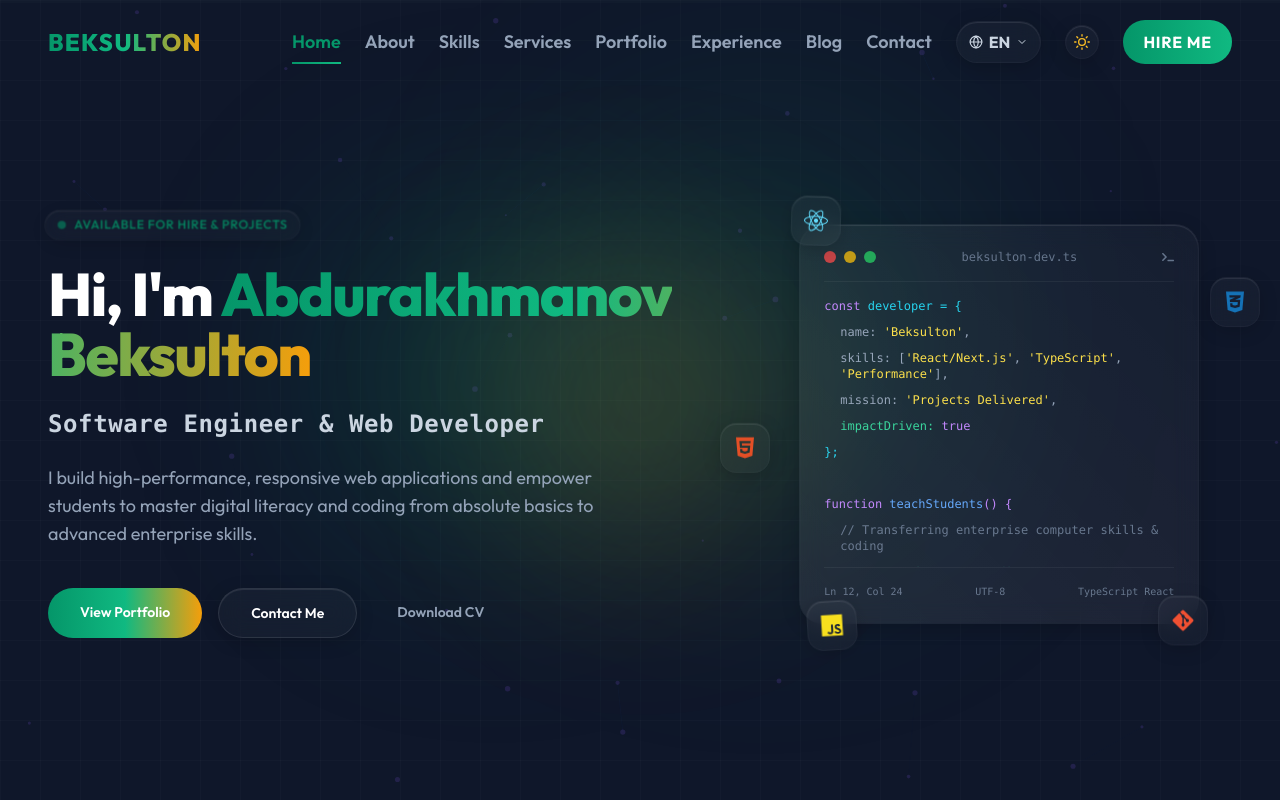
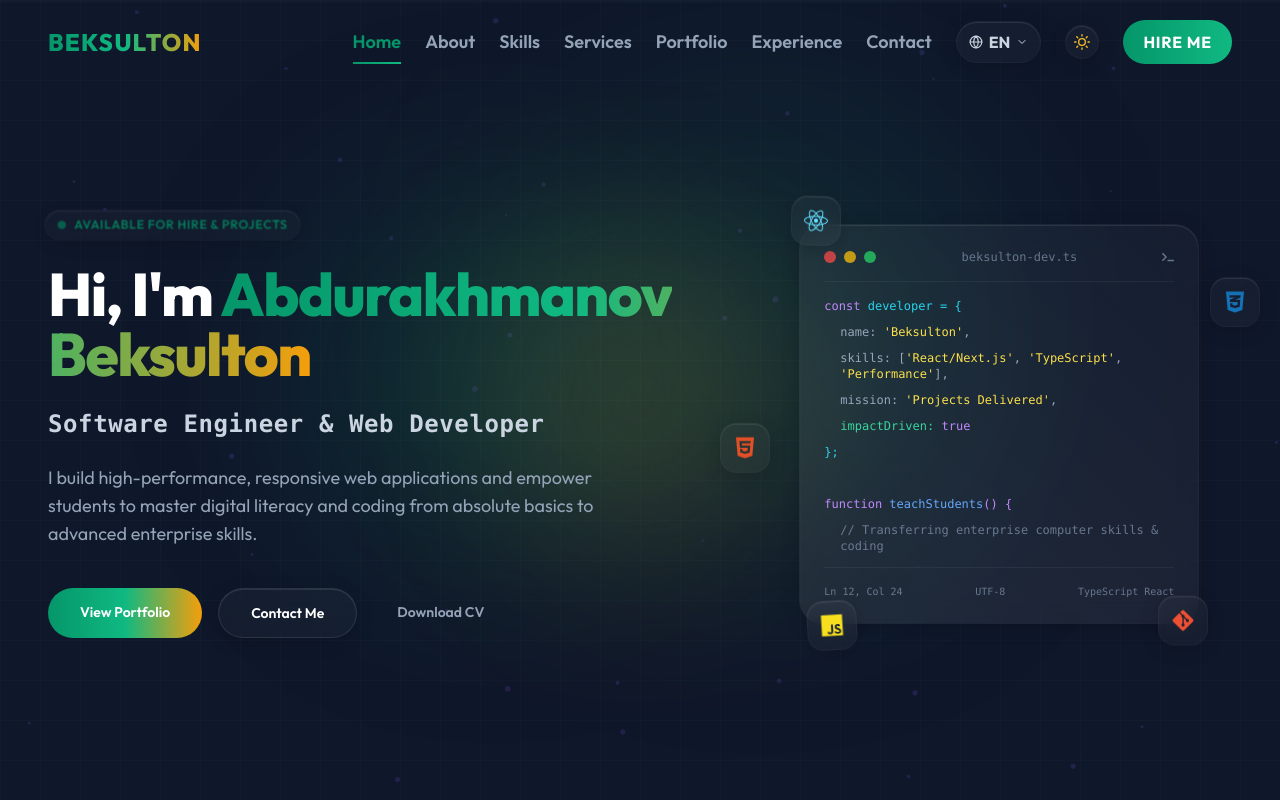
Before and after one commit to abdurakhmanov0101/portfolio, a React (Vite) app: page / in a window 1280 px wide. Shown: the top 800 px of the page. Built offline with nearby package versions, Linux system fonts and the light colour scheme.

Commit message:
Remove Blog section as requested

```diff
--- a/src/App.tsx
+++ b/src/App.tsx
@@ -17,7 +17,6 @@ import { Portfolio } from './sections/Portfolio';
 import { Experience } from './sections/Experience';
 import { Education } from './sections/Education';
 import { Testimonials } from './sections/Testimonials';
-import { Blog } from './sections/Blog';
 import { Contact } from './sections/Contact';
 import { Footer } from './sections/Footer';
 
@@ -81,7 +80,6 @@ const App: React.FC = () => {
             <Experience />
             <Education />
             <Testimonials />
-            <Blog />
             <Contact />
           </main>
 
--- a/src/components/Navbar.tsx
+++ b/src/components/Navbar.tsx
@@ -15,7 +15,6 @@ const navLinks = [
   { key: 'services', href: '#services' },
   { key: 'portfolio', href: '#portfolio' },
   { key: 'experience', href: '#experience' },
-  { key: 'blog', href: '#blog' },
   { key: 'contact', href: '#contact' },
 ];
 
@@ -48,7 +47,7 @@ export const Navbar: React.FC<NavbarProps> = ({ darkMode, toggleDarkMode }) => {
         setScrollProgress((window.scrollY / totalScroll) * 100);
       }
 
-      const sections = ['home', 'about', 'skills', 'services', 'portfolio', 'experience', 'blog', 'contact'];
+      const sections = ['home', 'about', 'skills', 'services', 'portfolio', 'experience', 'contact'];
       const scrollPos = window.scrollY + 250;
 
       for (const section of sections) {
```
